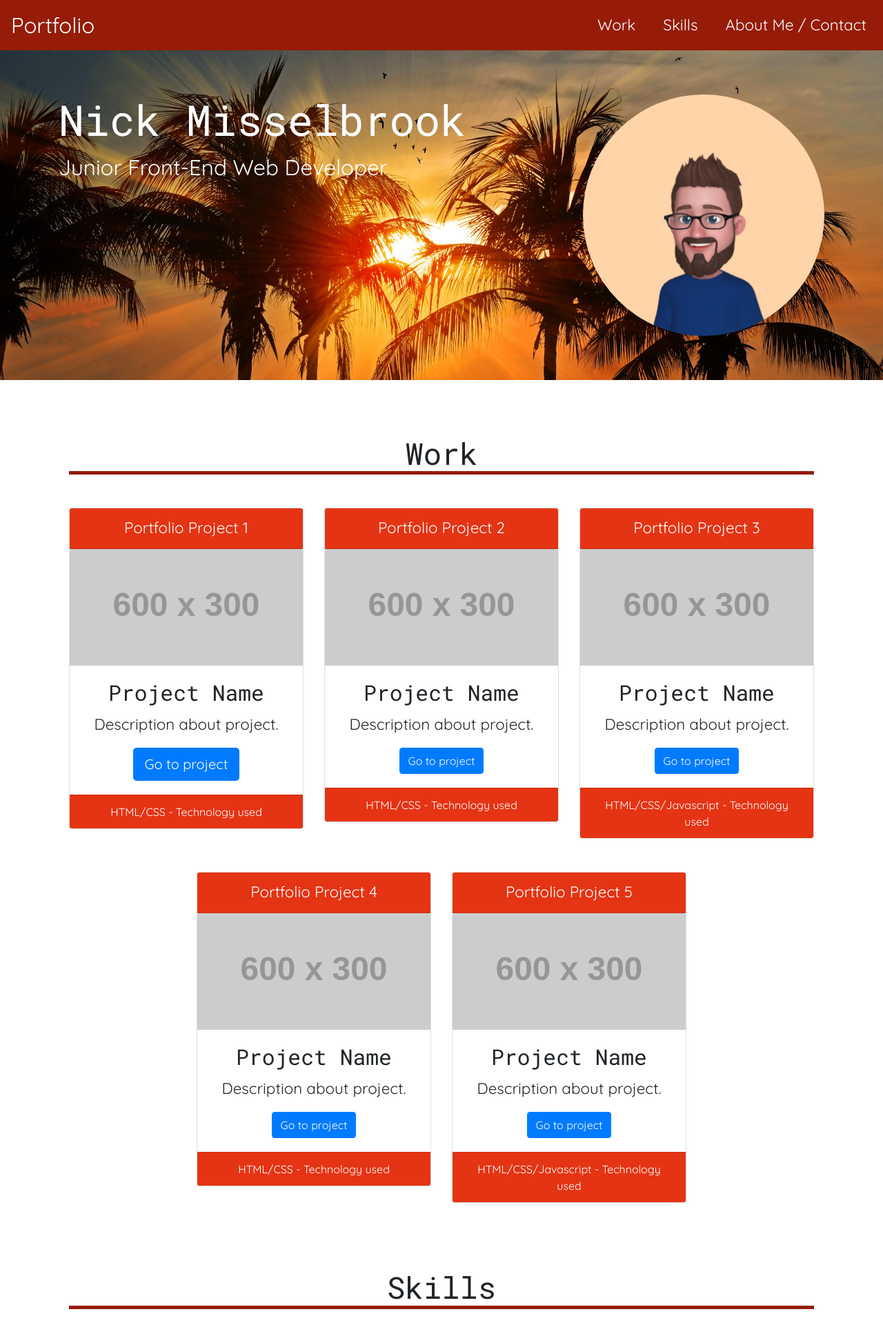
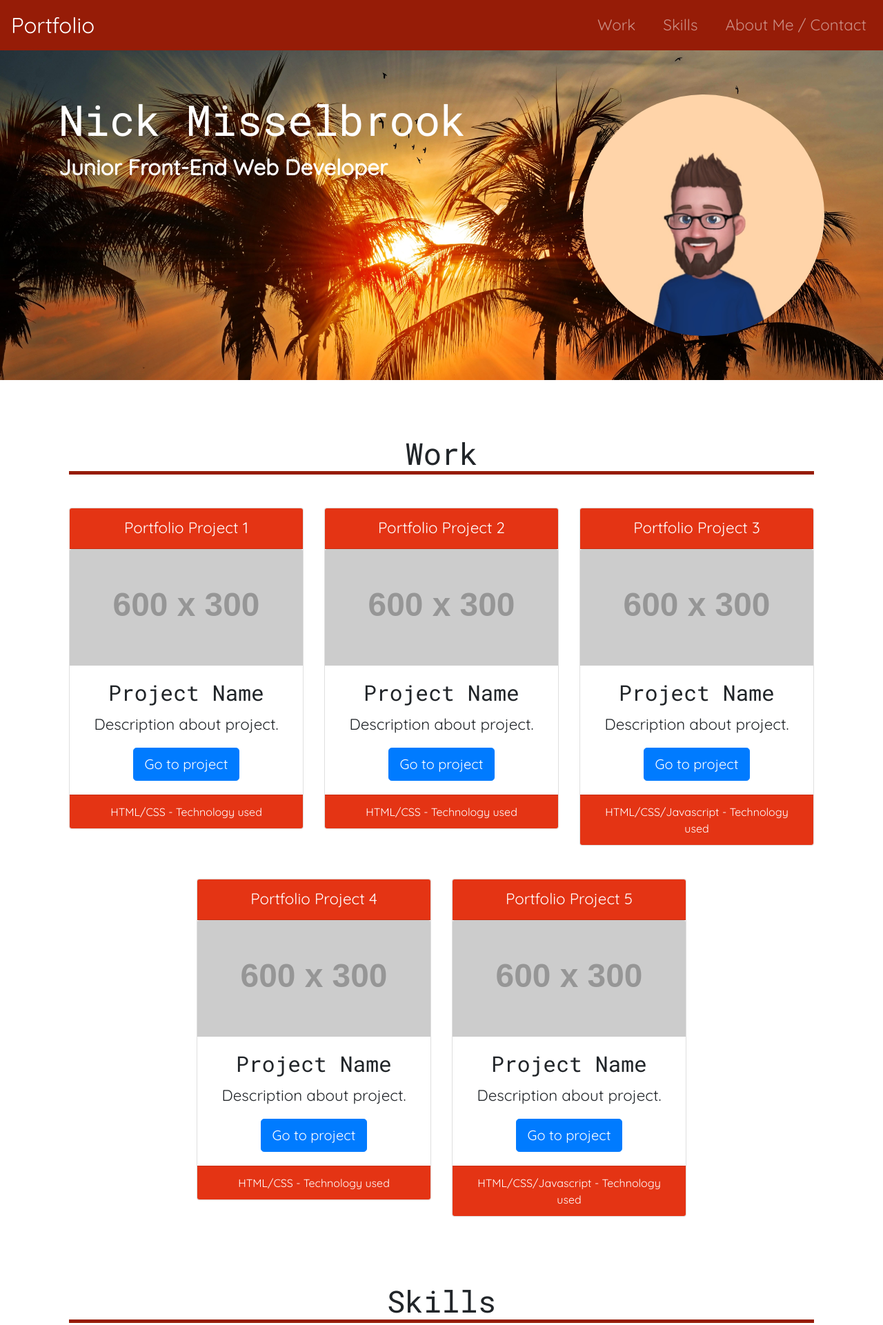
Before and after one commit to nickmbk/Bootstrap-Portfolio, a plain HTML site: page index.html in a window 1280 px wide. Shown: the top 1921 px of the page at 69% size. Drawn offline with nearby package versions, Linux system fonts and the light colour scheme; placeholder pictures from the web are drawn by us.

Commit message:
few adjustments to css

```diff
--- a/css/style.css
+++ b/css/style.css
@@ -19,7 +19,7 @@
     --text-anchor: #FFFFFF;
     --card-color: #E43414;
     --h3-border: #14E38B;
-    --about-a-hover: #000000;
+    --about-a-hover: #FFFFFF;
     --nav-a-hover: #E8705A;
 }
 
@@ -61,23 +61,6 @@ h4, .sm-text {
     font-size: var(--text-sm);
 }
 
-/* Navbar */
-
-.nav-colors {
-    background-color: var(--primary-bg-color);
-}
-
-.nav-colors a {
-    color: var(--text-anchor);
-    text-decoration: none;
-}
-
-.nav-colors a:hover {
-    color: var(--nav-a-hover);
-}
-
-
-
 /* jumbotron */
 
 .jumbotron {
@@ -85,6 +68,10 @@ h4, .sm-text {
     background-size:  cover;
     background-repeat: no-repeat;
     background-position: top center;
+}
+
+.hero p {
+    font-weight: bold;
 }
 
 .hero img {
@@ -148,6 +135,19 @@ footer {
     height: 80px;
 }
 
+.nav-colors {
+    background-color: var(--primary-bg-color);
+}
+
+.nav-colors a {
+    color: var(--about-a-hover);
+    text-decoration: none;
+}
+
+.nav-colors a:hover {
+    color: var(--nav-a-hover);
+}
+
 /* Media Queries */
 
 /* responsie text changes */
--- a/index.html
+++ b/index.html
@@ -17,7 +17,7 @@
 </head>
 <body>
     <!-- NavBar -->
-    <nav class="navbar navbar-expand-lg nav-colors">
+    <nav class="navbar navbar-expand-lg navbar-dark nav-colors">
         <a class="navbar-brand md-text" href="#">Portfolio</a>
         <button class="navbar-toggler" type="button" data-toggle="collapse" data-target="#navbarSupportedContent" aria-controls="navbarSupportedContent" aria-expanded="false" aria-label="Toggle navigation">
           <span class="navbar-toggler-icon"></span>
@@ -90,7 +90,7 @@
                             <div class="card-body">
                             <h3 class="card-title">Project Name</h3>
                             <p class="card-text">Description about project.</p>
-                            <a href="#" class="btn btn-primary">Go to project</a>
+                            <a href="#" class="btn btn-primary btn-lg">Go to project</a>
                             </div>
                             <div class="card-footer bg-red">
                             HTML/CSS - Technology used
@@ -106,7 +106,7 @@
                             <div class="card-body">
                                 <h3 class="card-title">Project Name</h3>
                                 <p class="card-text">Description about project.</p>
-                                <a href="#" class="btn btn-primary">Go to project</a>
+                                <a href="#" class="btn btn-primary btn-lg">Go to project</a>
                             </div>
                             <div class="card-footer bg-red">
                                 HTML/CSS/Javascript - Technology used
@@ -125,7 +125,7 @@
                             <div class="card-body">
                             <h3 class="card-title">Project Name</h3>
                             <p class="card-text">Description about project.</p>
-                            <a href="#" class="btn btn-primary">Go to project</a>
+                            <a href="#" class="btn btn-primary btn-lg">Go to project</a>
                             </div>
                             <div class="card-footer bg-red">
                             HTML/CSS - Technology used
@@ -141,7 +141,7 @@
                             <div class="card-body">
                                 <h3 class="card-title">Project Name</h3>
                                 <p class="card-text">Description about project.</p>
-                                <a href="#" class="btn btn-primary">Go to project</a>
+                                <a href="#" class="btn btn-primary btn-lg">Go to project</a>
                             </div>
                             <div class="card-footer bg-red">
                                 HTML/CSS/Javascript - Technology used
@@ -154,7 +154,7 @@
 
         <!-- Skills Section -->
 
-        <section class="skills mt-5 mb-4" id="skills">
+        <section class="skills mt-5 mb-5" id="skills">
             <!-- added bootstrap text-center class to container so all text within is centered -->
             <div class="container text-center">
                 <div class="row">
```
